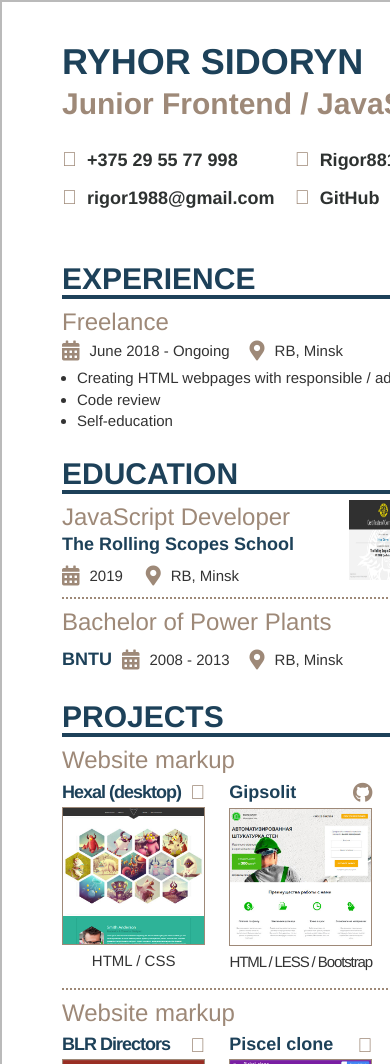
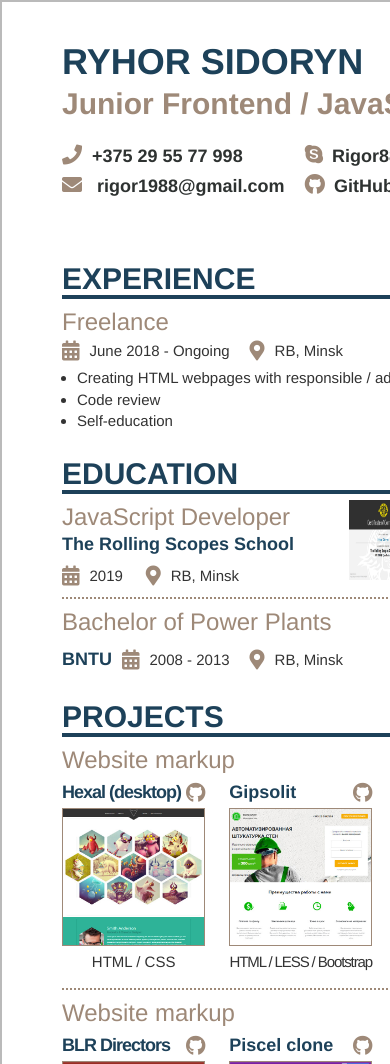
Before and after one commit to GreRin/CV, a plain HTML site: page index.html in a window 390 px wide. Shown: the top 1064 px of the page. Drawn offline with Linux system fonts and the light colour scheme.

Commit message:
feat: fix icons for mobile

```diff
--- a/css/style.css
+++ b/css/style.css
@@ -55,17 +55,11 @@ header {
 .linkedin, .phone, .email, .skype, .github, .jobstutby {
 	display: inline-flex;
 	align-items: center;
-	font-family: 'FontAwesome', "Arial", sans-serif !important;
 	color: rgb(158, 137, 120) !important;
 	outline: none;
 	text-align: center;
 	text-decoration: none !important;
-}
-
-.fa-github {
-	font-size: 2rem;
-	color: rgb(158, 137, 120) !important;
-	margin: 5px 0;
+	margin-right: 10px;
 }
 
 .contact__info {
@@ -87,41 +81,21 @@ header {
 	color: #2e3231;
 }
 
-.linkedin::before,
-.phone::before,
-.email::before,
-.skype::before,
-.github::before,
-.jobstutby::before {
-	margin: 5px 10px 5px 0px;
+.fa-github,
+.fa-skype,
+.fa-phone,
+.fa-envelope,
+.fa-arrow-circle-down,
+.fa-linkedin  {
+	margin: 5px 0px;
 	font-size: 2rem;
 	outline: none !important;
 	text-decoration: none !important;
 	color: rgb(158, 137, 120) !important;
 }
 
-.linkedin::before {
-	content: "\f0e1";
-}
-
-.phone::before {
-	content: "\f095";
-}
-
-.email::before {
-	content: "\f0e0";
-}
-
-.skype::before {
-	content: "\f17e";
-}
-
-.github::before {
-	content: "\f09b";
-}
-
-.jobstutby::before {
-	content: "\f0ab";
+.github-project {
+	margin: 0;
 }
 
 .contact__info p:hover  {
--- a/index.html
+++ b/index.html
@@ -22,16 +22,16 @@
 					</div>
 					<div class="header contact__info">
 						<div class="header contact__info__wrapper">
-							<p><a class="phone" href="#"></a>+375 29 55 77 998</p>
-							<p><a class="email" href="mailto:rigor1988@gmail.com"></a>rigor1988@gmail.com</p>
+							<p><a class="phone" href="#"><i class="fas fa-phone"></i></a>+375 29 55 77 998</p>
+							<p><a class="email" href="mailto:rigor1988@gmail.com"><i class="fas fa-envelope"></i></a>  rigor1988@gmail.com</p>
 						</div>
 						<div class="header contact__info__wrapper">
-							<p><a class="skype" href=""></a>Rigor881</p>
-							<p><a class="github" href="https://github.com/GreRin" target="_blank"></a>GitHub</p>
+							<p><a class="skype" href="#"><i class="fab fa-skype"></i></a>Rigor881</p>
+							<p><a class="github" href="https://github.com/GreRin" target="_blank"><i class="fab fa-github"></i></a>GitHub</p>
 						</div>
 						<div class="header contact__info__wrapper">
-							<p><a class="jobstutby" href="https://jobs.tut.by/resume/e82f5719ff078c77a90039ed1f576b48515738" target="_blank"></a>Jobs.tut.by</p>
-							<p><a class="linkedin" href="https://www.linkedin.com/in/ryhor-sidoryn-01b7349b/" target="_blank"></a>LinkedIn</p>
+							<p><a class="jobstutby" href="https://jobs.tut.by/resume/e82f5719ff078c77a90039ed1f576b48515738" target="_blank"><i class="fas fa-arrow-circle-down"></i></a>Jobs.tut.by</p>
+							<p><a class="linkedin" href="https://www.linkedin.com/in/ryhor-sidoryn-01b7349b/" target="_blank"><i class="fab fa-linkedin"></i></a>LinkedIn</p>
 						</div>
 					</div>
 				</div>
@@ -125,7 +125,7 @@
 							<div class="websites">
 								<div class="websites-header">
 									<h4 class="hexal">Hexal (desktop)</h4>
-									<a class="github" href="https://github.com/rolling-scopes-school/GreRin-2019Q1/tree/Hexal-refactor" target="_blank"></a>
+									<a class="github-project" href="https://github.com/rolling-scopes-school/GreRin-2019Q1/tree/Hexal-refactor" target="_blank"><i class="fab fa-github"></i></a>
 								</div>
 								<a href="https://grerin.github.io/Hexal/" target="_blank">
 									<img class="img-fluid" src="./img/DesignPortfolio.jpg" alt="Hexal">
@@ -137,7 +137,7 @@
 							<div class="websites">
 								<div class="websites-header">
 									<h4>Gipsolit</h4>
-									<a href="https://github.com/GreRin/gipsolit" target="_blank"><i class="fab fa-github"></i></a>
+									<a class="github-project" href="https://github.com/GreRin/gipsolit" target="_blank"><i class="fab fa-github"></i></a>
 								</div>
 								<a href="https://grerin.github.io/gipsolit/" target="_blank">
 									<img class="img-fluid" src="./img/Gipsolit.jpg" alt="Gipsolit">
@@ -149,7 +149,7 @@
 							<div class="websites">
 								<div class="websites-header">
 									<h4>PodarkiShop</h4>
-									<a class="github" href="#" target="_blank"></a>
+									<a class="github-project" href="#" target="_blank"><i class="fab fa-github"></i></a>
 								</div>
 								<a href="http://podarkishop.of.by/" target="_blank">
 									<img class="img-fluid" src="./img/PodarkiShop.jpg" alt="PodarkiShop">
@@ -165,7 +165,7 @@
 							<div class="websites">
 								<div class="websites-header">
 									<h4 class="hexal">BLR Directors</h4>
-									<a class="github" href="https://github.com/GreRin/Culture-Portal" target="_blank"></a>
+									<a class="github-project" href="https://github.com/GreRin/Culture-Portal" target="_blank"><i class="fab fa-github"></i></a>
 								</div>
 								<a href="https://belarusian-directors.netlify.com/ru/" target="_blank">
 									<img class="img-fluid" src="./img/BelarusianDirectors.jpg" alt="Belarusian Directors">
@@ -177,7 +177,7 @@
 							<div class="websites">
 								<div class="websites-header">
 									<h4>Piscel clone</h4>
-									<a class="github" href="https://github.com/rolling-scopes-school/GreRin-2019Q1/tree/animation-player" target="_blank"></a>
+									<a class="github-project" href="https://github.com/rolling-scopes-school/GreRin-2019Q1/tree/animation-player" target="_blank"><i class="fab fa-github"></i></a>
 								</div>
 								<a href="https://piscel-clone.herokuapp.com/" target="_blank">
 									<img class="img-fluid" src="./img/PiscelClone.jpg" alt="Piscel Clone">
@@ -189,7 +189,7 @@
 							<div class="websites">
 								<div class="websites-header">
 									<h4>Youtube API</h4>
-									<a class="github" href="https://github.com/GreRin/youtube-api" target="_blank"></a>
+									<a class="github-project" href="https://github.com/GreRin/youtube-api" target="_blank"><i class="fab fa-github"></i></a>
 								</div>
 								<a href="https://grerin.github.io/NeutronMail/" target="_blank">
 									<img class="img-fluid" src="./img/RestAPIPics.jpg" alt="Youtube API">
```
